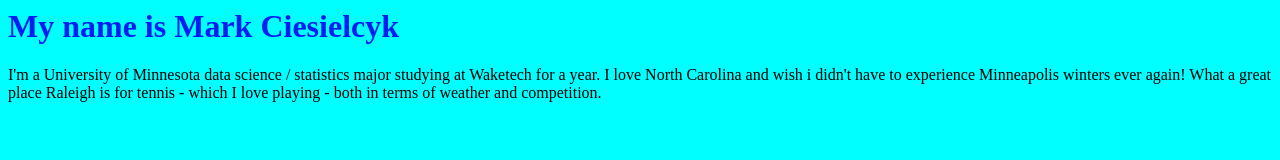
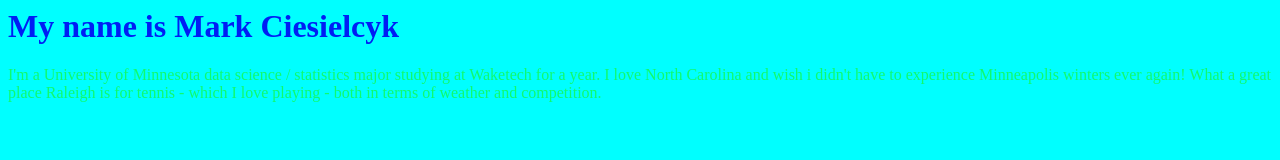
Before and after one commit to elemgiem/elemgiem.github.io, a plain HTML site: page index.html in a window 1280 px wide. Drawn offline with Linux system fonts and the light colour scheme.

Commit message:
Add files via upload

```diff
--- a/index.html
+++ b/index.html
@@ -5,7 +5,7 @@
 	<style>
 		body{background-color:00FFFF;}
 		h1{color:001EF4;}
-		p{color:2EF6B0:}
+		p{color:10FA6D;}
 	</style>
   </head>
   <body>
```
